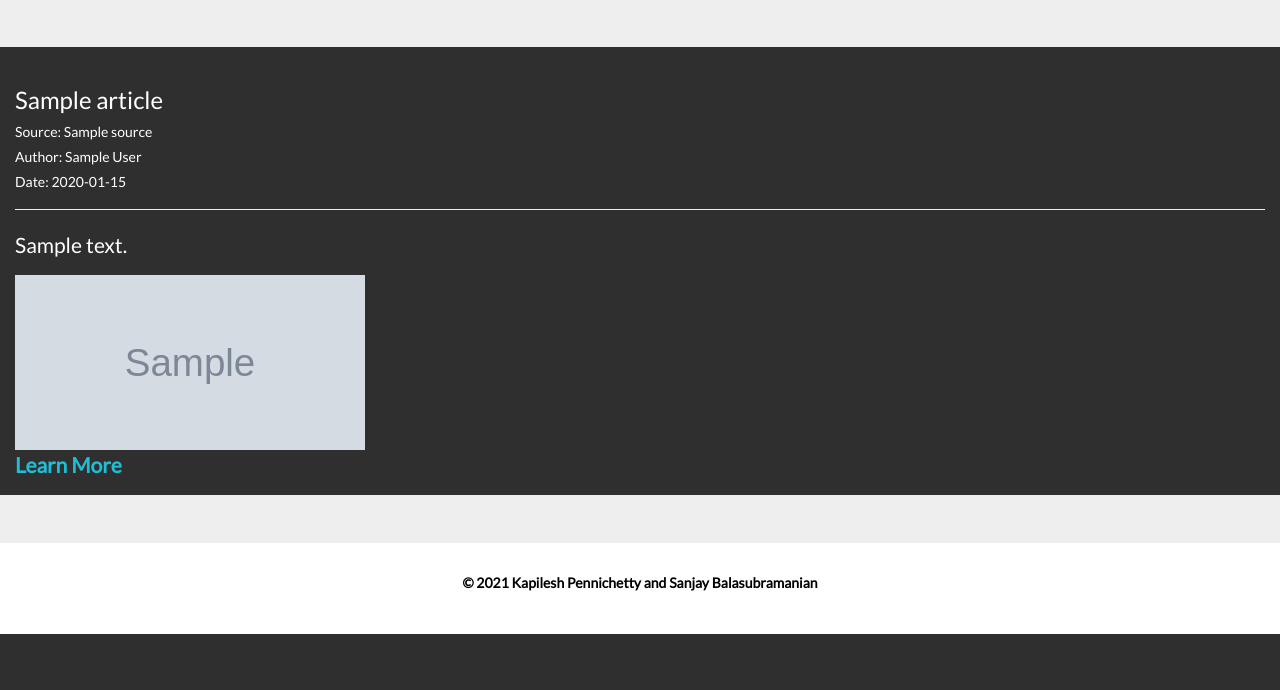
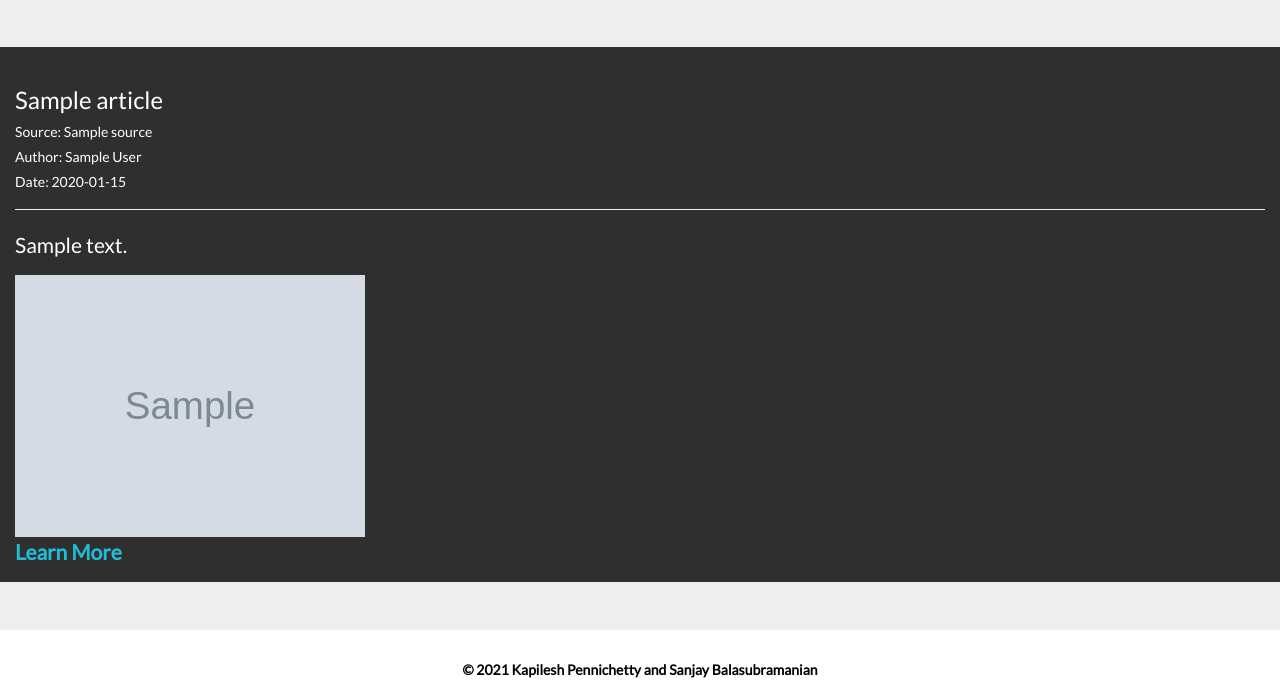
Before and after one commit to technocapeman/NewsMaster, a Flask app: template templates/main.html in a window 1280 px wide. Shown: the part 166-856 px from the top of the page. Before the commit the page ends 800 px from the top, so only its background shows below. Run offline with Flask 2, Linux system fonts and the light colour scheme; the template is opened without the code that fills it: most values are stand-ins (such as "Sample title", 1, 10 or a date in 2020); grey boxes marked "Sample" are stand-in pictures; some libraries are stand-ins or nearby versions.

Commit message:
Fixed Image Aspect Ratio Problem

```diff
--- a/templates/main.html
+++ b/templates/main.html
@@ -6,7 +6,7 @@
 	<meta charset="UTF-8">
 	<title>Home</title>
 	<link rel="preconnect" href="https://fonts.gstatic.com">
-	<meta name="viewport" content="width=device-width, initial-scale=1">
+	<meta name="viewport" content="width=device-width, height=device-height, initial-scale=1, minimum-scale=1">
 	<link rel="stylesheet" href="https://maxcdn.bootstrapcdn.com/bootstrap/3.4.1/css/bootstrap.min.css">
 	<script src="https://ajax.googleapis.com/ajax/libs/jquery/3.5.1/jquery.min.js">
 
@@ -62,7 +62,7 @@
 					<h5>Date: {{article['publishedAt'][0:10]}}</h5>
 				</div>
 				<p>{{article['description']}}</p>
-				<img src= {{article['urlToImage']}} width="350px" height="175px"> <!-- Image -->
+				<img src= {{article['urlToImage']}} style="max-width: 350px"> <!-- Image -->
 					<p><a href = {{article['url']}} target="_blank" rel="noopener noreferrer" style="font-family: 'Lato', sans-serif; color: #1fbed6; font-weight:bold">Learn More</a></p>
 					</div>
         </div>
```
